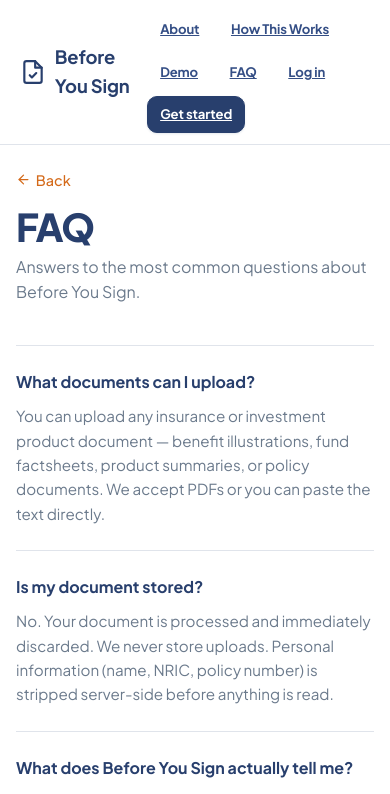
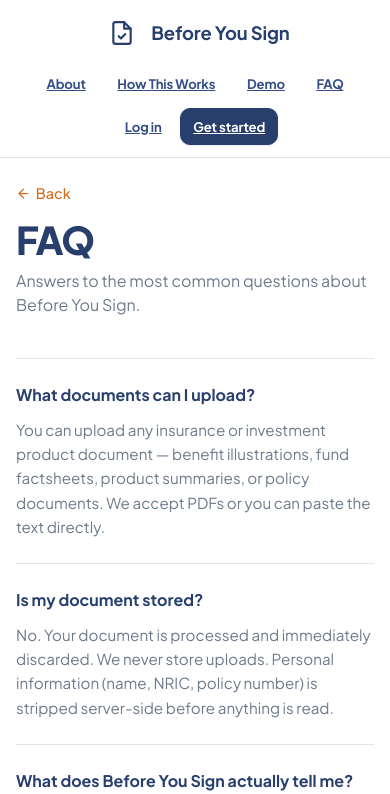
Before and after one commit to junhaochoo/Before-you-, a Next.js app in the folder apps/web/: page /faq in a window 390 px wide. Shown: the top 794 px of the page. Built offline with nearby package versions, Linux system fonts and the light colour scheme.

Commit message:
fix(mobile): center logo, stacked nav, vertical centered steps
- Mobile: logo + brand centered, nav links below as horizontal row
- Steps: vertical layout with centered alignment, no arrows, generous spacing
- Site header: solid white bg at 768px

Co-Authored-By: Claude <noreply@anthropic.com>

```diff
--- a/apps/web/app/globals.css
+++ b/apps/web/app/globals.css
@@ -418,7 +418,7 @@ body {
   top: 0;
   z-index: 50;
   backdrop-filter: saturate(180%) blur(12px);
-  background: rgba(244, 247, 251, 0.78);
+  background: rgba(255, 255, 255, 0.95);
   border-bottom: 1px solid var(--line);
 }
 .site-header-inner {
@@ -429,6 +429,28 @@ body {
   align-items: center;
   justify-content: space-between;
   gap: 1rem;
+}
+
+/* Mobile: logo centered, nav below as horizontal scroll row */
+@media (max-width: 640px) {
+  .site-header-inner {
+    flex-direction: column;
+    align-items: center;
+    gap: 0.75rem;
+    padding: 0.75rem 1rem;
+  }
+  .brand {
+    justify-content: center;
+  }
+  .header-nav {
+    justify-content: center;
+    flex-wrap: wrap;
+    gap: 0.4rem;
+  }
+  .header-nav .btn {
+    padding: 0.4rem 0.75rem;
+    font-size: 0.8rem;
+  }
 }
 .brand {
   display: inline-flex;
@@ -743,14 +765,26 @@ h2 {
   .steps {
     grid-template-columns: 1fr;
     gap: 0;
+    padding: 0 0.5rem;
   }
   .step {
-    flex-direction: row;
-    text-align: left;
-    align-items: flex-start;
+    flex-direction: column;
+    align-items: center;
+    text-align: center;
+    gap: 1.25rem;
+    padding: 1.5rem 0;
+    border-bottom: 1px solid var(--line);
+  }
+  .step:last-child {
+    border-bottom: none;
   }
   .step-arrow {
     display: none;
+  }
+  .step-num {
+    width: 52px;
+    height: 52px;
+    font-size: 1.4rem;
   }
 }
 
```
